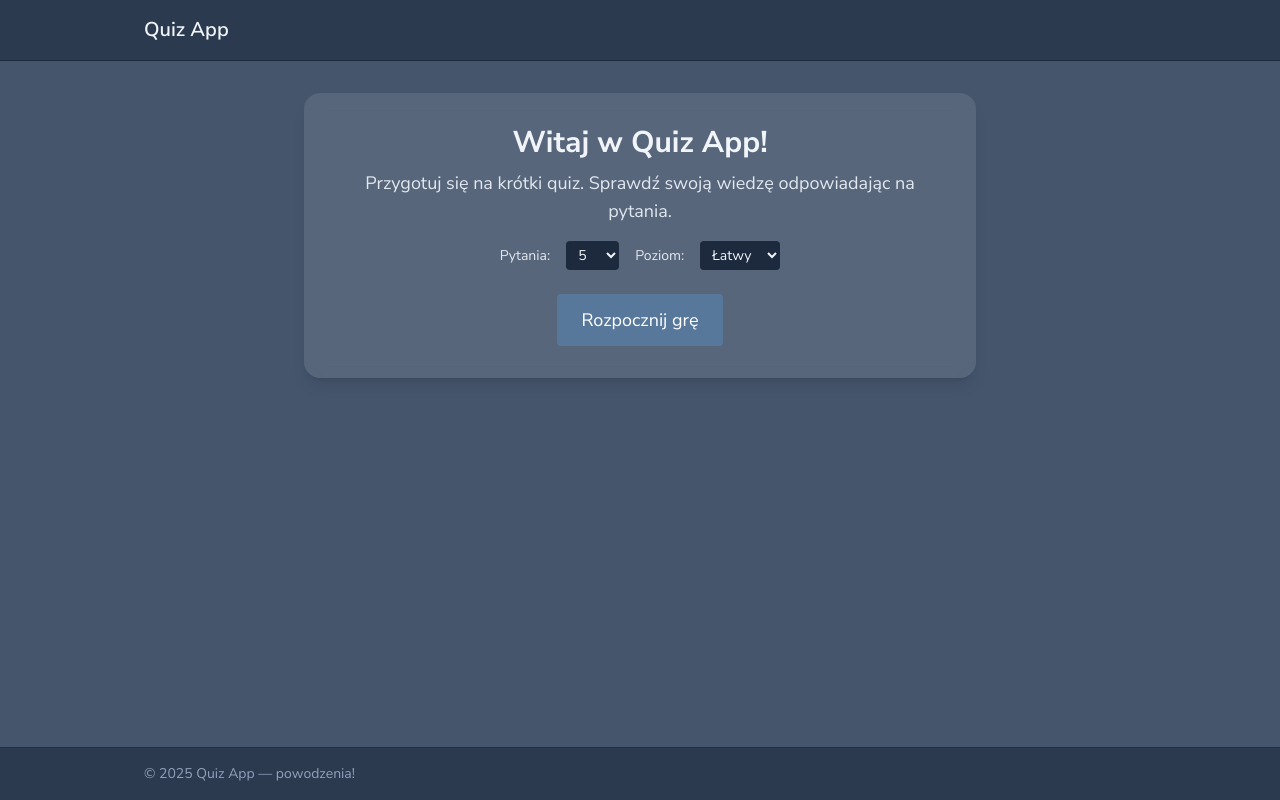
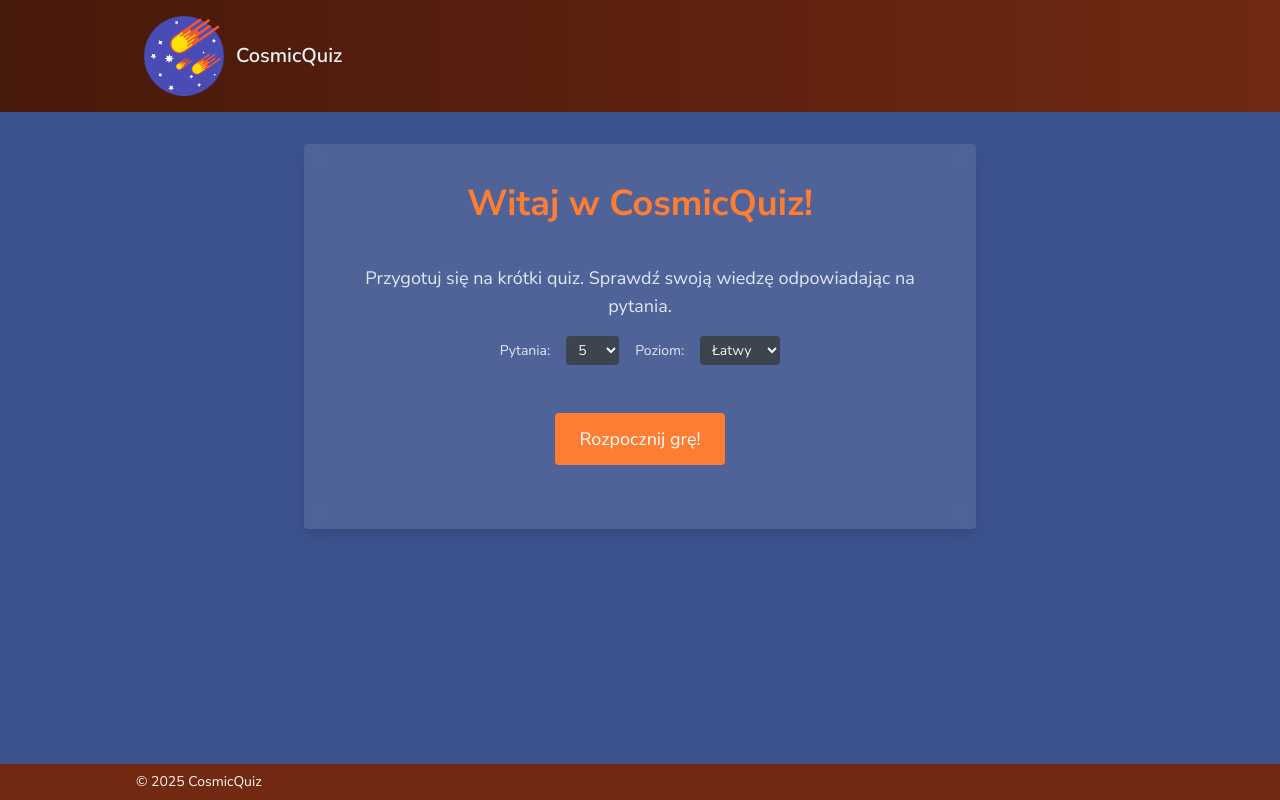
Before and after one commit to sylmilczar/quiz-app, a React (Vite) app: page / in a window 1280 px wide. Built offline with nearby package versions, Linux system fonts and the light colour scheme.

Commit message:
new colors and styles

```diff
--- a/index.html
+++ b/index.html
@@ -6,7 +6,7 @@
   <!-- fallback for browsers that don't support SVG favicons -->
   <link rel="shortcut icon" href="/cosmic_icon.svg" />
     <meta name="viewport" content="width=device-width, initial-scale=1.0" />
-    <title>quiz-app</title>
+    <title>CosmicQuiz</title>
   </head>
   <body>
     <div id="root"></div>
--- a/package.json
+++ b/package.json
@@ -1,5 +1,5 @@
 {
-  "name": "quiz-app",
+  "name": "cosmic-quiz",
   "private": true,
   "version": "0.0.0",
   "type": "module",
--- a/src/components/QuestionCard.tsx
+++ b/src/components/QuestionCard.tsx
@@ -1,7 +1,7 @@
 import { Button } from '@/components';
 
 type QuestionCardProps = {
-  answers: [string, string, string, string]; // dokładnie 4 elementy
+  answers: [string, string, string, string];
   onSelect: (answer: string) => void;
   question: string;
 };
@@ -14,18 +14,18 @@ export const QuestionCard = ({
   question,
 }: QuestionCardProps) => {
   return (
-    <div className="bg-secondary-600 w-full rounded-sm p-6 text-center">
-      <p className="mb-6 text-lg font-semibold">{question}</p>
+    <div className="bg-tertiary-800/40 rounded-2xl p-8 shadow-md backdrop-blur-sm">
+      <p className="mb-6 text-xl font-semibold text-white">{question}</p>
 
-      <div className="grid grid-cols-2 gap-4">
+      <div className="grid grid-cols-1 gap-4 sm:grid-cols-2">
         {answers.map((answer, index) => (
           <Button
-            className="flex items-center gap-2 text-base"
+            className="flex w-full justify-center gap-2 py-3 text-base font-medium transition hover:brightness-110"
             key={`${index}-${answer}`}
             onClick={() => onSelect(answer)}
             variant="primary"
           >
-            <span className="px-4">
+            <span>
               {answerLabels[index]} {answer}
             </span>
           </Button>
--- a/src/index.css
+++ b/src/index.css
@@ -2,41 +2,44 @@
 @import 'tailwindcss';
 
 @theme {
-  --color-primary-50: #f5f8fa;
-  --color-primary-100: #e6edf3;
-  --color-primary-200: #c8d9e4;
-  --color-primary-300: #a9c3d4;
-  --color-primary-400: #8aaac3;
-  --color-primary-500: #6c91b3; /* Steel blue */
-  --color-primary-600: #58789b;
-  --color-primary-700: #465f7f;
-  --color-primary-800: #354764;
-  --color-primary-900: #24304a;
-  --color-primary-950: #161d2f;
+  /* Primary — Calm Cosmic Blue */
+  --color-primary-50: #f5f7fa;
+  --color-primary-100: #e2e8f3;
+  --color-primary-200: #c3d0e7;
+  --color-primary-300: #99afd6;
+  --color-primary-400: #6d88c2;
+  --color-primary-500: #4c67ab; /* Main */
+  --color-primary-600: #3c528e;
+  --color-primary-700: #324373;
+  --color-primary-800: #283558;
+  --color-primary-900: #1f2941;
+  --color-primary-950: #141a27;
 
-  --color-secondary-50: #f6f7f8;
-  --color-secondary-100: #e2e4e6;
-  --color-secondary-200: #c5c8cc;
-  --color-secondary-300: #a9adb3;
-  --color-secondary-400: #7f848c;
-  --color-secondary-500: #555b63; /* Dark charcoal – cooler tone */
-  --color-secondary-600: #434950;
-  --color-secondary-700: #32363c;
-  --color-secondary-800: #212428;
-  --color-secondary-900: #111316;
-  --color-secondary-950: #08090b;
+  /* Secondary — Meteor Orange */
+  --color-secondary-50: #fff8f2;
+  --color-secondary-100: #ffe8d4;
+  --color-secondary-200: #ffc69e;
+  --color-secondary-300: #ffa169;
+  --color-secondary-400: #ff7c33;
+  --color-secondary-500: #f15b1f; /* Main */
+  --color-secondary-600: #c64a1b;
+  --color-secondary-700: #9c3a16;
+  --color-secondary-800: #712911;
+  --color-secondary-900: #47190b;
+  --color-secondary-950: #290d05;
 
-  --color-tertiary-50: #fdf3f0;
-  --color-tertiary-100: #fbe1da;
-  --color-tertiary-200: #f4bfb0;
-  --color-tertiary-300: #ec9c86;
-  --color-tertiary-400: #e57a5c;
-  --color-tertiary-500: #cc5e42; /* Deep rust */
-  --color-tertiary-600: #a84a35;
-  --color-tertiary-700: #843727;
-  --color-tertiary-800: #602319;
-  --color-tertiary-900: #3b100c;
-  --color-tertiary-950: #240806;
+  /* Tertiary — Stellar Slate */
+  --color-tertiary-50: #f6f7f9;
+  --color-tertiary-100: #e4e7ec;
+  --color-tertiary-200: #c9ced9;
+  --color-tertiary-300: #a6adb9;
+  --color-tertiary-400: #7d8797;
+  --color-tertiary-500: #5e6979; /* Main */
+  --color-tertiary-600: #4b5563;
+  --color-tertiary-700: #3c4450;
+  --color-tertiary-800: #2c333d;
+  --color-tertiary-900: #1f2328;
+  --color-tertiary-950: #131518;
 }
 
 @layer base {
--- a/src/layouts/BaseLayout.tsx
+++ b/src/layouts/BaseLayout.tsx
@@ -1,5 +1,3 @@
-import React from 'react';
-
 type BaseLayoutProps = {
   children: React.ReactNode;
   title?: string;
@@ -7,21 +5,24 @@ type BaseLayoutProps = {
 
 export const BaseLayout = ({
   children,
-  title = 'Quiz App',
+  title = 'CosmicQuiz',
 }: BaseLayoutProps) => {
   return (
-    <div className="flex min-h-screen flex-col bg-slate-600 text-slate-100">
-      <header className="border-b border-slate-800 bg-slate-800/60">
-        <div className="mx-auto max-w-5xl px-4 py-4">
-          <h1 className="text-xl font-semibold">{title}</h1>
+    <div className="bg-primary-600 flex min-h-screen flex-col text-slate-100">
+      <header className="from-secondary-900 to-secondary-800 bg-gradient-to-r p-1">
+        <div className="mx-auto max-w-5xl px-4 py-3">
+          <div className="flex items-center gap-3">
+            <img alt="logo" className="size-20" src="/cosmic_icon.svg" />
+            <h1 className="text-xl font-semibold">{title}</h1>
+          </div>
         </div>
       </header>
 
       <main className="mx-auto max-w-5xl flex-1 px-4 py-8">{children}</main>
 
-      <footer className="mt-auto border-t border-slate-800/60 bg-slate-800/60">
-        <div className="mx-auto max-w-5xl px-4 py-4 text-sm text-slate-400">
-          &copy; {new Date().getFullYear()} Quiz App — powodzenia!
+      <footer className="bg-secondary-800 mt-auto">
+        <div className="text-secondary-50 mx-auto max-w-5xl p-2 text-sm">
+          &copy; {new Date().getFullYear()} CosmicQuiz
         </div>
       </footer>
     </div>
--- a/src/pages/GamePage.tsx
+++ b/src/pages/GamePage.tsx
@@ -7,19 +7,31 @@ export const GamePage = () => {
   const navigate = useNavigate();
 
   return (
-    <div className="m-5 flex flex-col gap-5 text-center">
-      <p className="mx-auto text-xl text-slate-100">
-        Gra rozpoczęta — odpowiadaj na pytania
+    <div className="flex flex-col items-center justify-center gap-10 px-4 py-12">
+      <div className="w-full max-w-2xl text-center">
+        <h2 className="text-secondary-400 mb-2 text-3xl font-semibold">
+          Gra rozpoczęta!
+        </h2>
+        <p className="mb-8 text-slate-200">
+          Odpowiadaj na pytania i sprawdź swoją wiedzę 🚀
         </p>
 
         <QuestionCard
-        answers={['jedeną', 'dwie', 'trzy', 'cztery']}
+          answers={['jedną', 'dwie', 'trzy', 'cztery']}
           onSelect={(a) => console.log('wybrano odpowiedź', a)}
           question="Ile kot ma łap?"
         />
-      <Button onClick={() => navigate('/')} variant="secondary">
+
+        <div className="mt-10">
+          <Button
+            className="px-8 py-3 text-base"
+            onClick={() => navigate('/')}
+            variant="secondary"
+          >
             Powrót
           </Button>
+        </div>
+      </div>
     </div>
   );
 };
--- a/src/pages/HomePage.tsx
+++ b/src/pages/HomePage.tsx
@@ -19,9 +19,9 @@ export const HomePage = () => {
 
   return (
     <div className="flex items-center justify-center">
-      <div className="w-full max-w-2xl rounded-2xl bg-white/10 p-8 text-center shadow-lg backdrop-blur-sm">
-        <h1 className="mb-2 text-3xl font-bold text-slate-100">
-          Witaj w Quiz App!
+      <div className="w-full max-w-2xl rounded-sm bg-white/10 p-10 text-center shadow-lg backdrop-blur-sm">
+        <h1 className="text-secondary-400 mb-10 text-4xl font-bold">
+          Witaj w CosmicQuiz!
         </h1>
         <p className="mb-4 text-lg text-slate-200">
           Przygotuj się na krótki quiz. Sprawdź swoją wiedzę odpowiadając na
@@ -32,7 +32,7 @@ export const HomePage = () => {
           <label className="flex items-center gap-2 text-sm text-slate-200">
             Pytania:
             <select
-              className="ml-2 rounded-sm bg-slate-800 px-2 py-1 text-slate-100"
+              className="bg-tertiary-700 ml-2 rounded-sm px-2 py-1 text-slate-100"
               onChange={(e) => setNumQuestions(Number(e.target.value))}
               value={numQuestions}
             >
@@ -45,7 +45,7 @@ export const HomePage = () => {
           <label className="flex items-center gap-2 text-sm text-slate-200">
             Poziom:
             <select
-              className="ml-2 rounded-sm bg-slate-800 px-2 py-1 text-slate-100"
+              className="bg-tertiary-700 ml-2 rounded-sm px-2 py-1 text-slate-100"
               onChange={(e) => setDifficulty(e.target.value)}
               value={difficulty}
             >
@@ -56,13 +56,13 @@ export const HomePage = () => {
           </label>
         </div>
 
-        <div className="flex justify-center">
+        <div className="flex justify-center py-6">
           <Button
             className="px-6 py-3 text-lg"
             onClick={startGame}
-            variant="primary"
+            variant="secondary"
           >
-            Rozpocznij grę
+            Rozpocznij grę!
           </Button>
         </div>
       </div>
--- a/vite.config.ts
+++ b/vite.config.ts
@@ -6,4 +6,8 @@ import tsconfigPaths from 'vite-tsconfig-paths';
 // https://vite.dev/config/
 export default defineConfig({
   plugins: [react(), tailwindcss(), tsconfigPaths()],
+  publicDir: 'public',
+  server: {
+    open: true,
+  },
 });
```
Also changed, not shown: 1 other file (tests, documents, lock files or other folders). Lines whose indentation alone changed are shown as unchanged.
